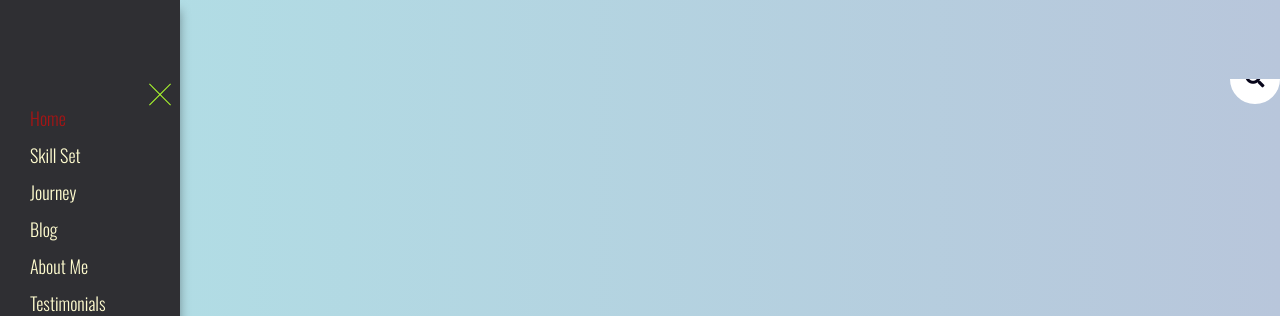
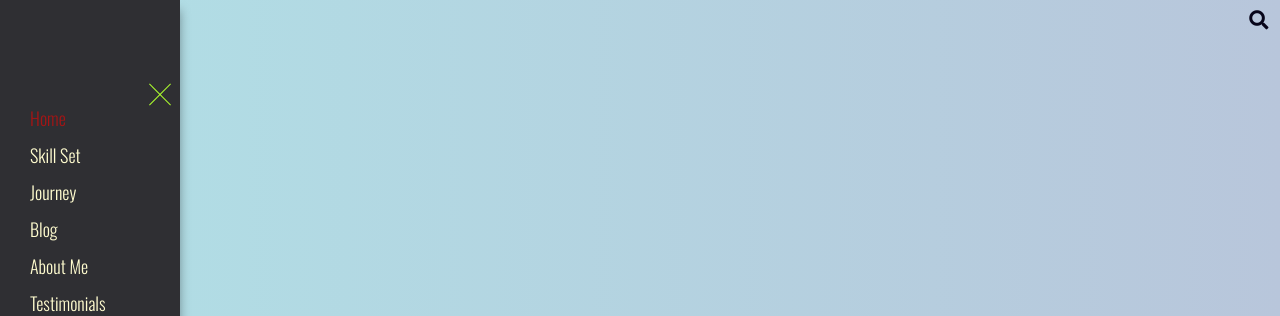
Before and after one commit to ss756/trydjango, a Django app: page / in a window 1280 px wide. Shown: the top 316 px of the page. Run offline with Django 3.2, Linux system fonts and the light colour scheme; some libraries are stand-ins or nearby versions.

Commit message:
minor changes made

```diff
--- a/src/blog/static/css/form.css
+++ b/src/blog/static/css/form.css
@@ -12,7 +12,8 @@ body {
 
 
 
-form{
+.form
+{
     position: relative;
     top: 50%;
     left: 50%;
@@ -32,7 +33,7 @@ input{
     top: 0;
     left: 0;
     width: 100%;;
-    height: 42.5px;
+    height: 42px;
     line-height: 30px;
     outline: 0;
     border: 0;
@@ -42,7 +43,8 @@ input{
     padding: 0 20px;
 }
 
-.fa{
+.fa
+{
     box-sizing: border-box;
     padding: 10px;
     width: 42.5px;
```
